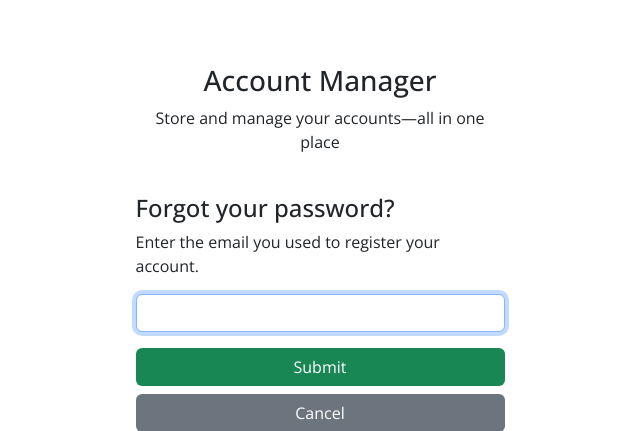
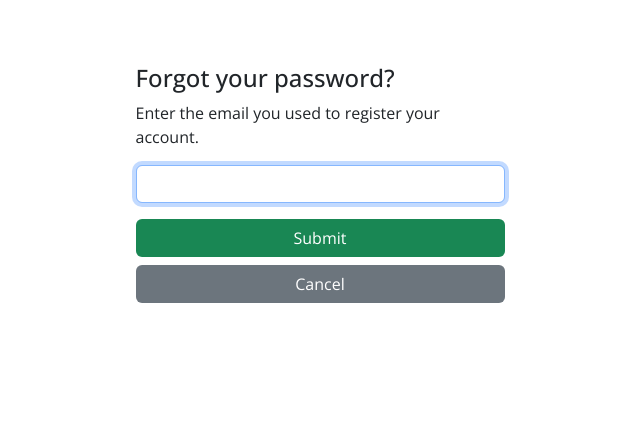
Before and after one commit to kingdeorayom/account-manager, a PHP site: page /login/forgot-password.php in a window 1280 px wide. Shown: the top 431 px of the page, without its empty margins (320-960 px from the left). Run offline with PHP 8.4, Linux system fonts and the light colour scheme; some libraries are stand-ins or nearby versions.

Commit message:
removed minor part

```diff
--- a/login/forgot-password.php
+++ b/login/forgot-password.php
@@ -36,11 +36,11 @@ $pagecssVersion = filemtime('../assets/css/login.css');
         <div class="container">
             <div class="row mx-auto">
                 <div class="col-sm-12 col-md-9 col-lg-5 mx-auto p-5">
-                    <div class="row py-2 text-center">
+                    <!-- <div class="row py-2 text-center">
                         <i class="fas fa-key text-warning fa-2x mb-2"></i>
                         <h3 class="login-text">Account Manager</h3>
                         <p class="login-text">Store and manage your accounts—all in one place</p>
-                    </div>
+                    </div> -->
                     <div class="row p-2" id="alert-container-login">
                         <?php
                         if (isset($_SESSION['emptyInput'])) { ?>
```
